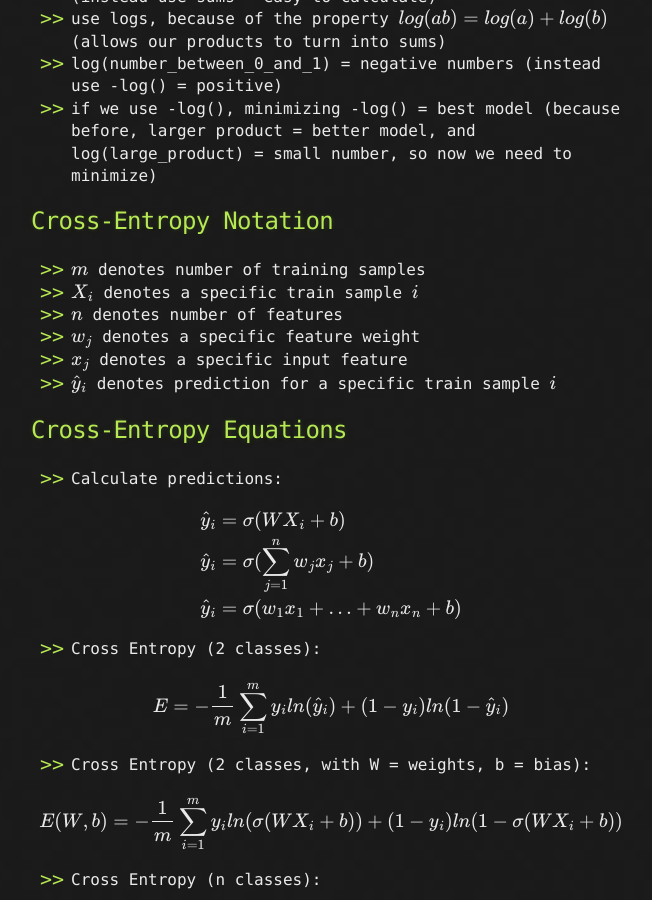
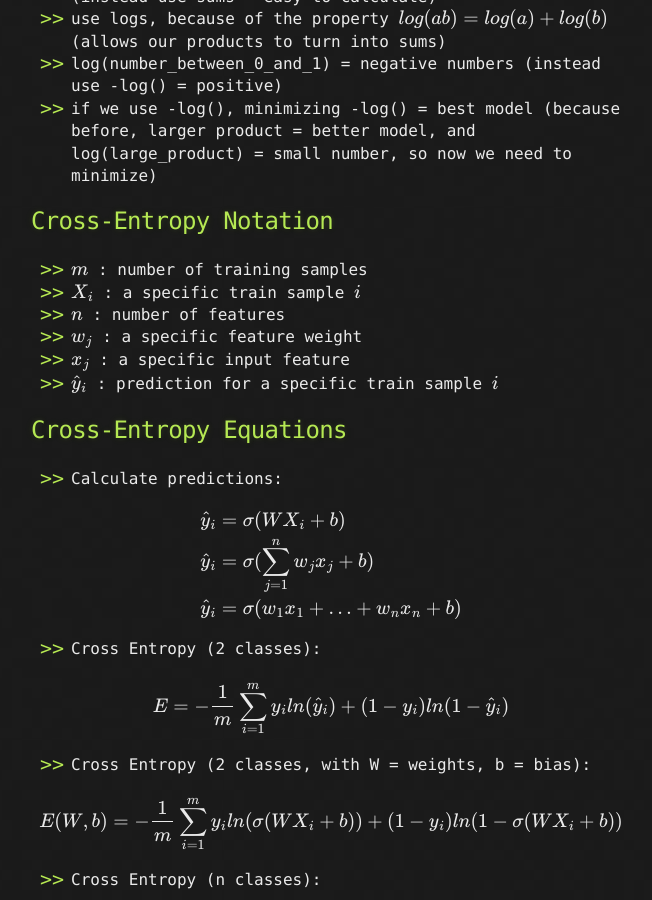
Before and after one commit to LivingProgram/ml-notes, a Jekyll site: the page built from index.md, in a window 1280 px wide and 900 px high, scrolled down 2453 px. Shown: the whole window, without its empty margins (309-961 px from the left). Built offline with Jekyll 4.4.1, drawn with Linux system fonts in a browser that asks for light colours; our own code applies the rules of GitHub Pages for plain Markdown files; formulas are drawn with MathJax 3; the repository's description, which GitHub fills in, is left out; some of the changed text lies outside the part shown.

Commit message:
change denotes to colon

```diff
--- a/index.md
+++ b/index.md
@@ -45,12 +45,12 @@
 - if we use -log(), minimizing -log() = best model (because before, larger product = better model, and log(large_product) = small number, so now we need to minimize)
 
 ## Cross-Entropy Notation
-- $$m$$ denotes number of training samples
-- $$X_{i}$$ denotes a specific train sample $$i$$
-- $$n$$ denotes number of features
-- $$w_{j}$$ denotes a specific feature weight
-- $$x_{j}$$ denotes a specific input feature
-- $$\hat{y}_{i}$$ denotes prediction for a specific train sample $$i$$
+- $$m$$ : number of training samples
+- $$X_{i}$$ : a specific train sample $$i$$
+- $$n$$ : number of features
+- $$w_{j}$$ : a specific feature weight
+- $$x_{j}$$ : a specific input feature
+- $$\hat{y}_{i}$$ : prediction for a specific train sample $$i$$
 
 ## Cross-Entropy Equations
 - Calculate predictions:
@@ -214,10 +214,10 @@ $$\begin{align}\nabla E &= \frac{1}{m}\sum_{i=1}^{m}\nabla E_{i}\\
 - $$\sigma(x)$$ : sigmoid function
 - $$W^{(l)}_{ij}$$ : weight of layer $$l$$ that connects input neuron $$i$$ to output neuron $$j$$
 - $$W^{(l)}$$ : weights vector for layer $$l$$
-- $$s_{l}$$ denotes number of neurons in layer $$l$$
+- $$s_{l}$$ : number of neurons in layer $$l$$
 - $$L$$ : number of layers, including input layer
-- $$z^{(l)}_{j}$$ denotes the output of the $$j^{\text{th}}$$ neuron in the $$l^{\text{th}}$$ layer before applying sigmoid function
-- $$a^{(l)}_{j}$$ denotes the output of the $$j^{\text{th}}$$ neuron in the $$l^{\text{th}}$$ layer after applying sigmoid function
+- $$z^{(l)}_{j}$$ : the output of the $$j^{\text{th}}$$ neuron in the $$l^{\text{th}}$$ layer before applying sigmoid function
+- $$a^{(l)}_{j}$$ : the output of the $$j^{\text{th}}$$ neuron in the $$l^{\text{th}}$$ layer after applying sigmoid function
 - $$\text{subscript}\ \ i$$ : for specific training sample
 
 ## NN Forward Propagation Equations
```
